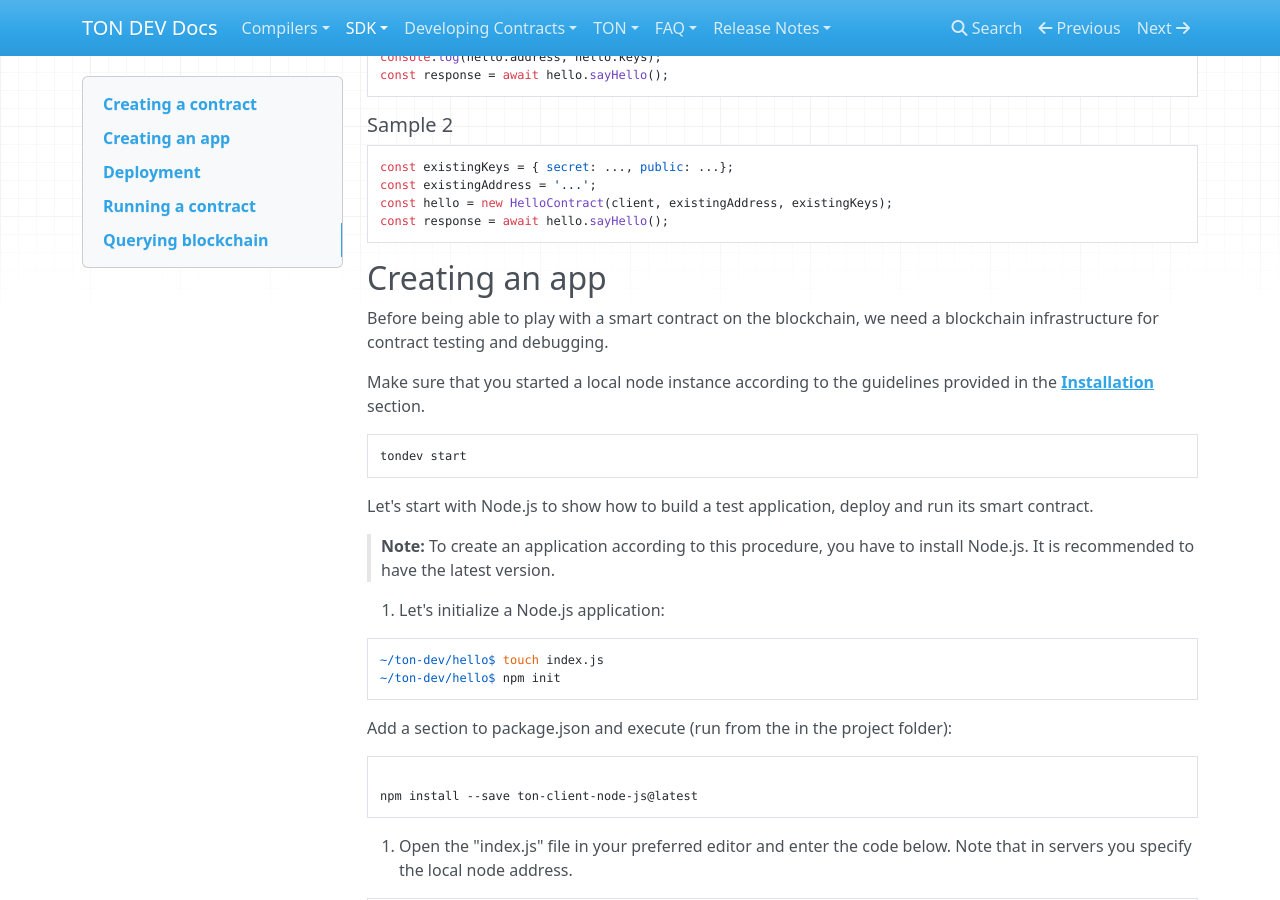
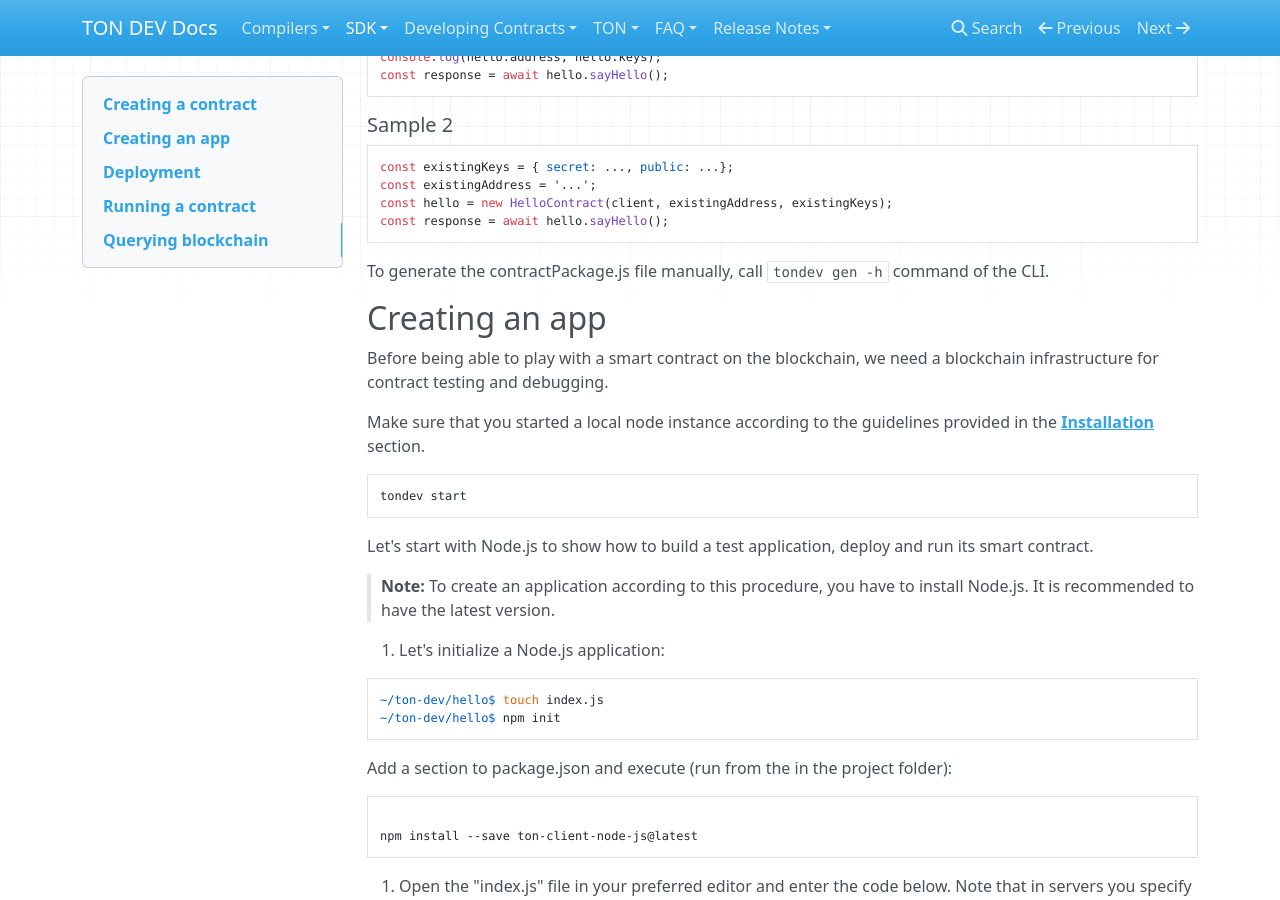
Before and after one commit to vird/public_documentation, an MkDocs documentation site: the page built from docs/SDK/Client Libraries/Using Libraries/Node.js.md, in a window 1280 px wide and 900 px high, scrolled down 1633 px. Built offline with MkDocs 1.6.1, drawn with Linux system fonts in a browser that asks for light colours; nearby versions of some CDN libraries.

Commit message:
Update Node.js.md

````diff
--- a/docs/SDK/Client Libraries/Using Libraries/Node.js.md
+++ b/docs/SDK/Client Libraries/Using Libraries/Node.js.md
@@ -71,6 +71,8 @@ const existingAddress = '...';
 const hello = new HelloContract(client, existingAddress, existingKeys);
 const response = await hello.sayHello();
 ```
+
+To generate the contractPackage.js file manually, call `tondev gen -h` command of the CLI.
 
 ## Creating an app
 
````
